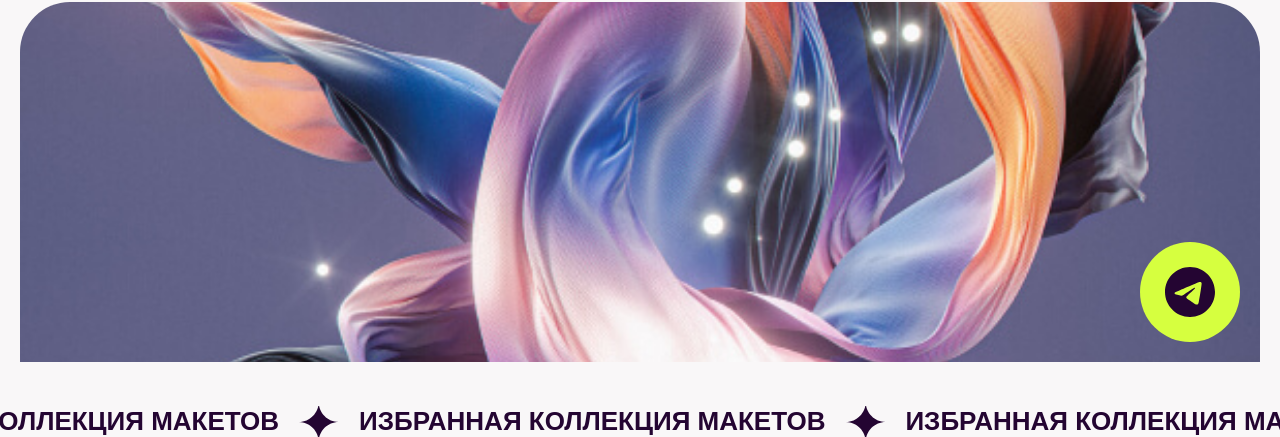
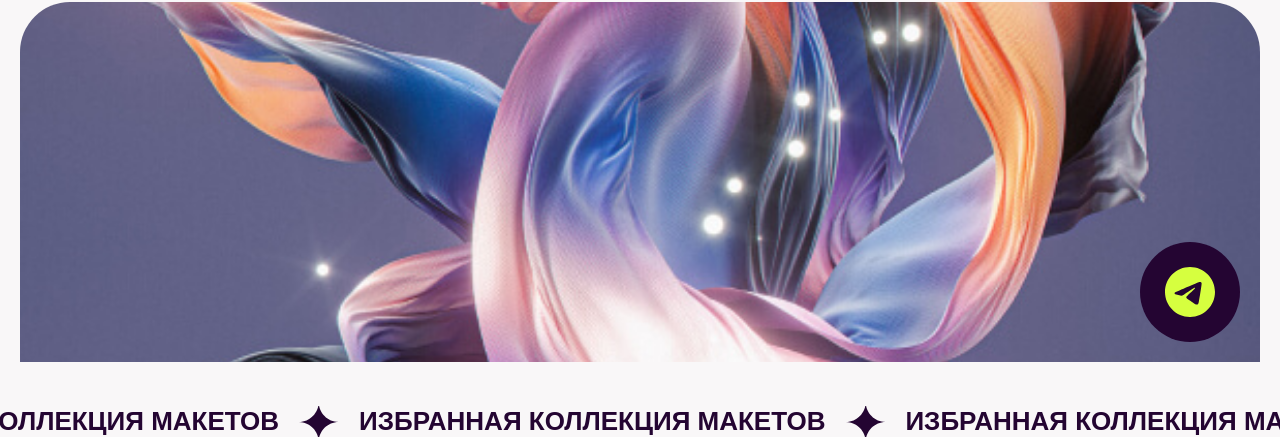
Before and after one commit to forst09/layouts, a website: page src/index.pug in a window 1280 px wide. In both pictures the pointer is over the link 1190 px from the left and 706 px from the top of the page. Shown: the part 414-851 px from the top of the page. Drawn offline with nearby package versions, Linux system fonts and the light colour scheme; files that its build step writes are made by us from their sources; files whose address does not match are found by name; a web font is replaced by a local one.

Commit message:
add hovers

```diff
--- a/src/scss/blocks/hero.scss
+++ b/src/scss/blocks/hero.scss
@@ -140,6 +140,12 @@
         position: absolute;
         right: 20px;
         bottom: 20px;
+
+        &:hover {
+            .btn-tg__icon {
+                fill: var(--accent);
+            }
+        }
     }
 
     .btn-tg__icon {
@@ -147,6 +153,7 @@
         width: 50px;
         height: 50px;
         fill: var(--black);
+        transition: fill 0.3s ease-in-out;
     }
 
     .btn-tg__text {
--- a/src/scss/helpers/common.scss
+++ b/src/scss/helpers/common.scss
@@ -92,6 +92,13 @@ body {
     font-size: 16px;
     line-height: 22px;
     font-weight: 500;
+    transition: background-color 0.3s ease-in-out, color 0.3s ease-in-out;
+
+    &:hover {
+        background-color: var(--black);
+        color: var(--white);
+        border: 1px solid transparent;
+    }
 }
 
 .text {
```
Also changed, not shown: dist/css/style.css.
